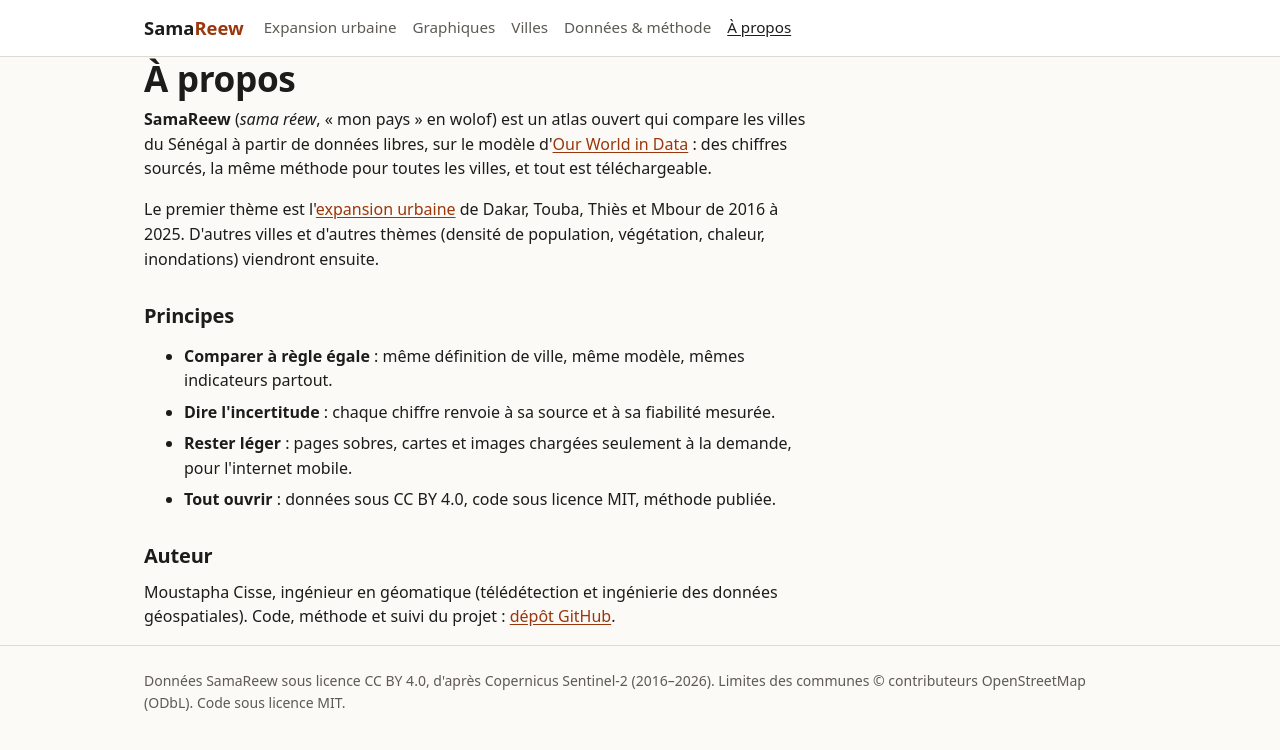
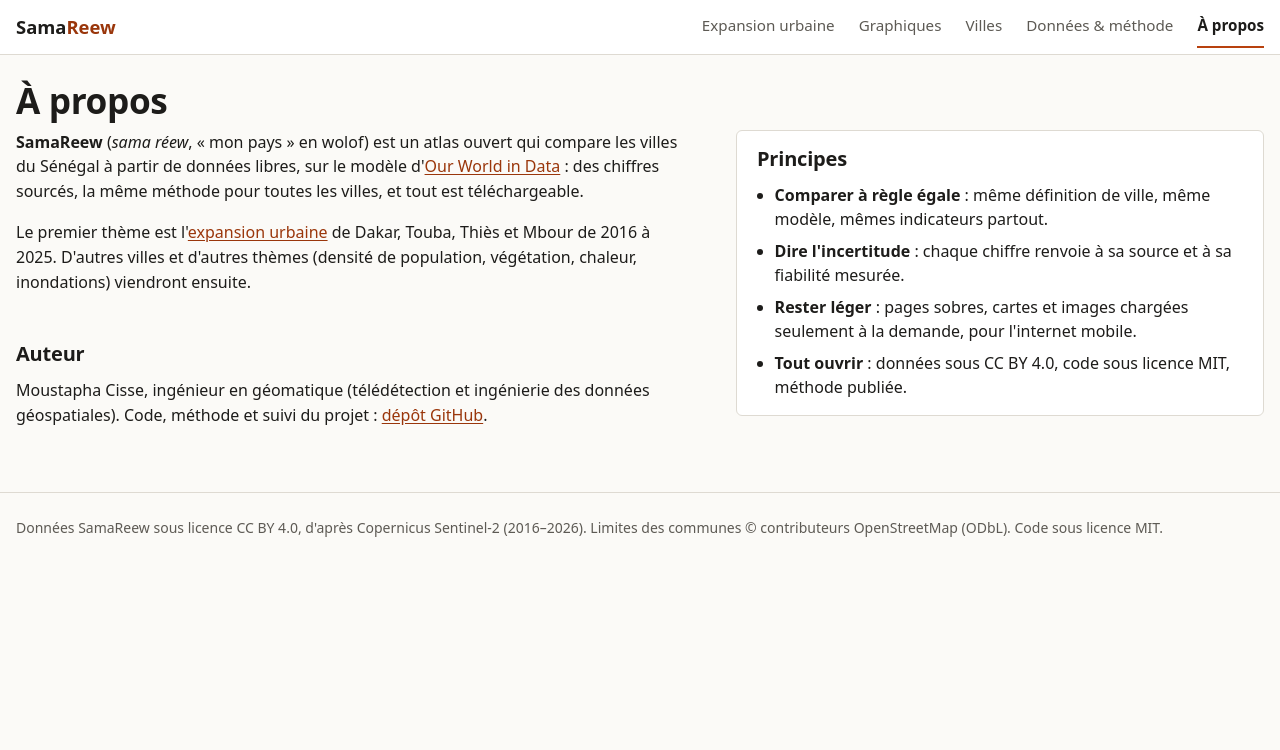
Before and after one commit to Bigtapha/samareew, an Astro site in the folder site/: page /samareew/a-propos in a window 1280 px wide. Built offline with nearby package versions, Linux system fonts and the light colour scheme; Astro itself is replaced by a stand-in of ours.

Commit message:
Après v1 : mise en page grand écran et barre de navigation
- colonne de 80rem ; fiches villes : chiffres clés sur une ligne, légende à côté de la carte
- accueil : villes à côté de l'introduction, quatre silhouettes sur une ligne
- Données & méthode : sommaire dans la marge ; À propos : principes à côté du texte
- navigation : menu à droite, page courante marquée, barre fixe sur grand écran
- espacement rétabli entre la barre de navigation, le contenu et le pied de page

Co-Authored-By: Claude Opus 5.5 <noreply@anthropic.com>

```diff
--- a/site/src/pages/a-propos.astro
+++ b/site/src/pages/a-propos.astro
@@ -7,6 +7,7 @@ const base = import.meta.env.BASE_URL.replace(/\/$/, "");
 <Base title="À propos">
   <h1>À propos</h1>
   <div class="prose">
+    <div class="intro">
     <p>
       <strong>SamaReew</strong> (<em>sama réew</em>, « mon pays » en wolof) est un atlas ouvert qui compare les villes
       du Sénégal à partir de données libres, sur le modèle d'<a href="https://ourworldindata.org">Our World in Data</a> :
@@ -17,6 +18,8 @@ const base = import.meta.env.BASE_URL.replace(/\/$/, "");
       de 2016 à 2025. D'autres villes et d'autres thèmes (densité de population, végétation, chaleur, inondations)
       viendront ensuite.
     </p>
+    </div>
+    <section class="principles">
     <h2>Principes</h2>
     <ul>
       <li><strong>Comparer à règle égale</strong> : même définition de ville, même modèle, mêmes indicateurs partout.</li>
@@ -24,15 +27,28 @@ const base = import.meta.env.BASE_URL.replace(/\/$/, "");
       <li><strong>Rester léger</strong> : pages sobres, cartes et images chargées seulement à la demande, pour l'internet mobile.</li>
       <li><strong>Tout ouvrir</strong> : données sous CC BY 4.0, code sous licence MIT, méthode publiée.</li>
     </ul>
+    </section>
+    <section class="author">
     <h2>Auteur</h2>
     <p>
       Moustapha Cisse, ingénieur en géomatique (télédétection et ingénierie des données géospatiales).
       Code, méthode et suivi du projet : <a href={REPO_URL}>dépôt GitHub</a>.
     </p>
+    </section>
   </div>
 </Base>
 
 <style>
   .prose { max-width: 42rem; }
   .prose li { margin-bottom: 0.4rem; }
+
+  /* Wide screens: the principles sit beside the text */
+  @media (min-width: 70rem) {
+    .prose { max-width: none; display: grid; grid-template-columns: minmax(0, 42rem) minmax(0, 1fr); column-gap: 3rem; align-items: start; }
+    .intro { grid-area: 1 / 1; }
+    .author { grid-area: 2 / 1; }
+    .principles { grid-area: 1 / 2 / span 2; background: var(--surface); border: 1px solid var(--line); border-radius: var(--radius); padding: 1rem 1.25rem 0.5rem; }
+    .principles h2 { margin-top: 0; }
+    .principles ul { padding-left: 1.1rem; margin: 0; }
+  }
 </style>
--- a/site/src/pages/donnees.astro
+++ b/site/src/pages/donnees.astro
@@ -55,10 +55,12 @@ const limits = [
     les réglages, est dans <a href={METHOD_URL}>METHODOLOGIE.md</a>.
   </p>
 
+  <div class="with-toc">
   <nav class="toc small" aria-label="Sur cette page">
     <a href="#methode">Méthode</a><a href="#telecharger">Télécharger</a><a href="#sources">Sources et licences</a>
     <a href="#validation">Validation</a><a href="#limites">Limites</a><a href="#citer">Citer</a>
   </nav>
+  <div class="body">
 
   <h2 id="methode">La méthode en bref</h2>
   <ol class="steps">
@@ -160,6 +162,8 @@ const limits = [
     Ce DOI désigne le code, la méthode et les tableaux, et renvoie toujours à la dernière version. Pour citer l'archive
     des données (avec les cartes en GeoTIFF) : <a href={DATA_DOI_URL}>{DATA_DOI_URL}</a>.
   </p>
+  </div>
+  </div>
 </Base>
 
 <style>
@@ -169,5 +173,12 @@ const limits = [
   .downloads { padding-left: 1.1rem; }
   table.wrap td, table.wrap th { white-space: normal; text-align: left; min-width: 8rem; }
   .cite { background: var(--surface); border: 1px solid var(--line); border-radius: var(--radius); padding: 0.7rem 0.9rem; font-size: 0.95rem; overflow-wrap: anywhere; }
-  h2 { scroll-margin-top: 1rem; }
+  h2 { scroll-margin-top: calc(var(--header-h) + 1rem); }
+
+  /* Wide screens: the table of contents stays in the left margin */
+  @media (min-width: 70rem) {
+    .with-toc { display: grid; grid-template-columns: 11rem minmax(0, 1fr); column-gap: 2.5rem; align-items: start; }
+    .toc { position: sticky; top: calc(var(--header-h) + 1rem); flex-direction: column; flex-wrap: nowrap; gap: 0.5rem; margin: 2rem 0 0; padding-left: 0.75rem; border-left: 1px solid var(--line); }
+    .body > h2:first-child { margin-top: 1.75rem; }
+  }
 </style>
--- a/site/src/styles/global.css
+++ b/site/src/styles/global.css
@@ -10,7 +10,8 @@
   --focus: #2f6db5;
   --radius: 6px;
   --gutter: 16px;
-  --max: 64rem;
+  --max: 80rem;
+  --header-h: 0px;
   color-scheme: light;
 }
 @media (prefers-color-scheme: dark) {
@@ -63,10 +64,22 @@ p { margin: 0 0 1rem; }
 .brand { font-weight: 700; font-size: 1.15rem; color: var(--text); text-decoration: none; }
 .brand span { color: var(--accent-text); }
 .site-nav { display: flex; flex-wrap: wrap; gap: 0.25rem 1rem; font-size: 0.95rem; }
-.site-nav a { color: var(--muted); text-decoration: none; padding: 0.25rem 0; }
-.site-nav a[aria-current="page"], .site-nav a:hover { color: var(--text); text-decoration: underline; }
+.site-nav a { color: var(--muted); text-decoration: none; padding: 0.25rem 0; border-bottom: 2px solid transparent; }
+.site-nav a:hover { color: var(--text); }
+.site-nav a[aria-current="page"] { color: var(--text); font-weight: 600; border-bottom-color: var(--accent); }
+/* Room for one line: the menu moves to the right, with larger targets */
+@media (min-width: 44rem) {
+  .site-header .wrap { padding-block: 0.4rem; }
+  .site-nav { margin-left: auto; gap: 0.25rem 1.5rem; }
+  .site-nav a { padding: 0.5rem 0; }
+}
+/* Wide screens: the header stays in view; anchors and sticky blocks leave room for it */
+@media (min-width: 70rem) {
+  :root { --header-h: 3.5rem; }
+  .site-header { position: sticky; top: 0; z-index: 10; }
+}
 
-main { padding-block: 1.5rem 3rem; }
+main.wrap { padding-block: 1.5rem 3rem; }
 
 .site-footer { border-top: 1px solid var(--line); padding-block: 1.5rem; font-size: 0.875rem; color: var(--muted); }
 
@@ -82,7 +95,7 @@ th, td { padding: 0.4rem 0.6rem; border-bottom: 1px solid var(--line); text-alig
 th:first-child, td:first-child { text-align: left; position: sticky; left: 0; background: var(--surface); }
 thead th { font-weight: 600; color: var(--muted); }
 tbody th { font-weight: 500; }
-tbody tr:last-child td { border-bottom: 0; }
+tbody tr:last-child td, tbody tr:last-child th { border-bottom: 0; }
 
 button, select { font: inherit; color: inherit; }
 select { padding: 0.35rem 0.5rem; border: 1px solid var(--line); border-radius: var(--radius); background: var(--surface); max-width: 100%; }
```
Also changed, not shown: site/src/pages/index.astro (+20 -1 lines), site/src/pages/villes/[city].astro (+20 -4 lines).
